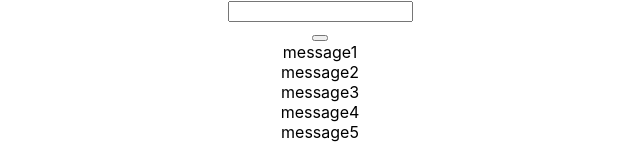
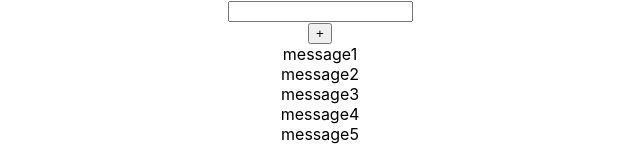
Before and after one commit to ArtyomKub/input, a React (Create React App) app: page / in a window 1280 px wide. Shown: the top 160 px of the page, without its empty margins (320-960 px from the left). Built offline with nearby package versions, Linux system fonts and the light colour scheme.

Commit message:
Connect name and callback in Button

```diff
--- a/src/App.tsx
+++ b/src/App.tsx
@@ -23,7 +23,7 @@ function App() {
         <div className="App">
             {/*<FullInput addMessage={addMessage}/>*/}
             <Input/>
-            <Button/>
+            <Button name={'+'} callBack={()=>{}}/>
             {message.map((el, index) => {
                 return (
                     <div key={index}>{el.message}</div>
```
